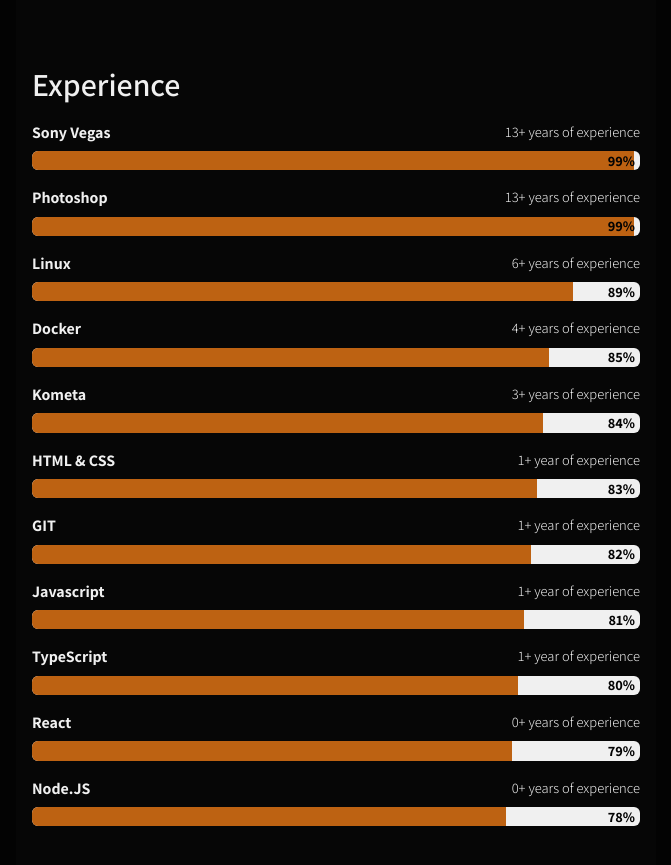
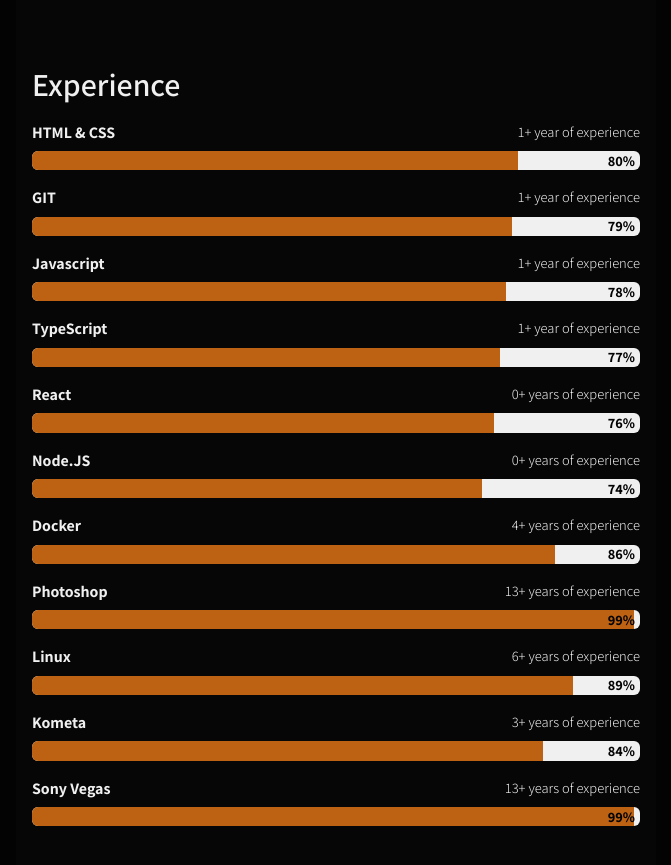
Before and after one commit to jhn322/portfolio-react, a React (Vite) app: page / in a window 1280 px wide. Shown: the part 1620-2485 px from the top of the page, without its empty margins (304-975 px from the left). Built offline with nearby package versions, Linux system fonts and the light colour scheme; a web font is replaced by a local one.

Commit message:
reorder skills based on importance, refactor code show correct percentage regardless of position and skill priority to differentiate skills with same years

```diff
--- a/src/components/Experience.jsx
+++ b/src/components/Experience.jsx
@@ -4,17 +4,17 @@
 const getCurrentYear = () => new Date().getFullYear();
 
 const experiences = [
-  { skill: "Sony Vegas", startYear: 2011 },
-  { skill: "Photoshop", startYear: 2011 },
-  { skill: "Linux", startYear: 2018 },
-  { skill: "Docker", startYear: 2020 },
-  { skill: "Kometa", startYear: 2021 },
   { skill: "HTML & CSS", startYear: 2023 },
   { skill: "GIT", startYear: 2023 },
   { skill: "Javascript", startYear: 2023 },
   { skill: "TypeScript", startYear: 2023 },
   { skill: "React", startYear: 2024 },
   { skill: "Node.JS", startYear: 2024 },
+  { skill: "Docker", startYear: 2020 },
+  { skill: "Photoshop", startYear: 2011 },
+  { skill: "Linux", startYear: 2018 },
+  { skill: "Kometa", startYear: 2021 },
+  { skill: "Sony Vegas", startYear: 2011 },
 ];
 
 const Experience = () => {
@@ -51,22 +51,43 @@
     };
   }, []);
 
-  const calculatePercentage = (index, skill) => {
-    if (index >= 3) {
-      return 85 - (index - 3);
+  const skillPriority = {
+    "HTML & CSS": 4,
+    GIT: 3,
+    Javascript: 2,
+    TypeScript: 1,
+    React: 1,
+    "Node.JS": 0,
+  };
+
+  const calculatePercentage = (yearsOfExperience, skill) => {
+    const maxExperience = 13;
+    const minExperience = 0;
+
+    const baseExperienceFactor = skill in skillPriority ? 75 : 80;
+
+    let percentage = Math.round(
+      baseExperienceFactor +
+        ((yearsOfExperience - minExperience) /
+          (maxExperience - minExperience)) *
+          19
+    );
+
+    if (skill in skillPriority) {
+      percentage += skillPriority[skill];
     }
 
-    const years = currentYear - experiences[index].startYear;
-    const maxYears = Math.max(
-      ...experiences.slice(0, 3).map((exp) => currentYear - exp.startYear)
-    );
-    return Math.round(80 + (years / maxYears) * 19);
+    if (skill === "Node.JS") {
+      percentage -= 1;
+    }
+
+    return Math.min(percentage, 99);
   };
 
-  const updatedExperiences = experiences.map((exp, index) => ({
+  const updatedExperiences = experiences.map((exp) => ({
     ...exp,
     years: currentYear - exp.startYear,
-    percentage: calculatePercentage(index, exp.skill),
+    percentage: calculatePercentage(currentYear - exp.startYear, exp.skill),
   }));
 
   return (
```
